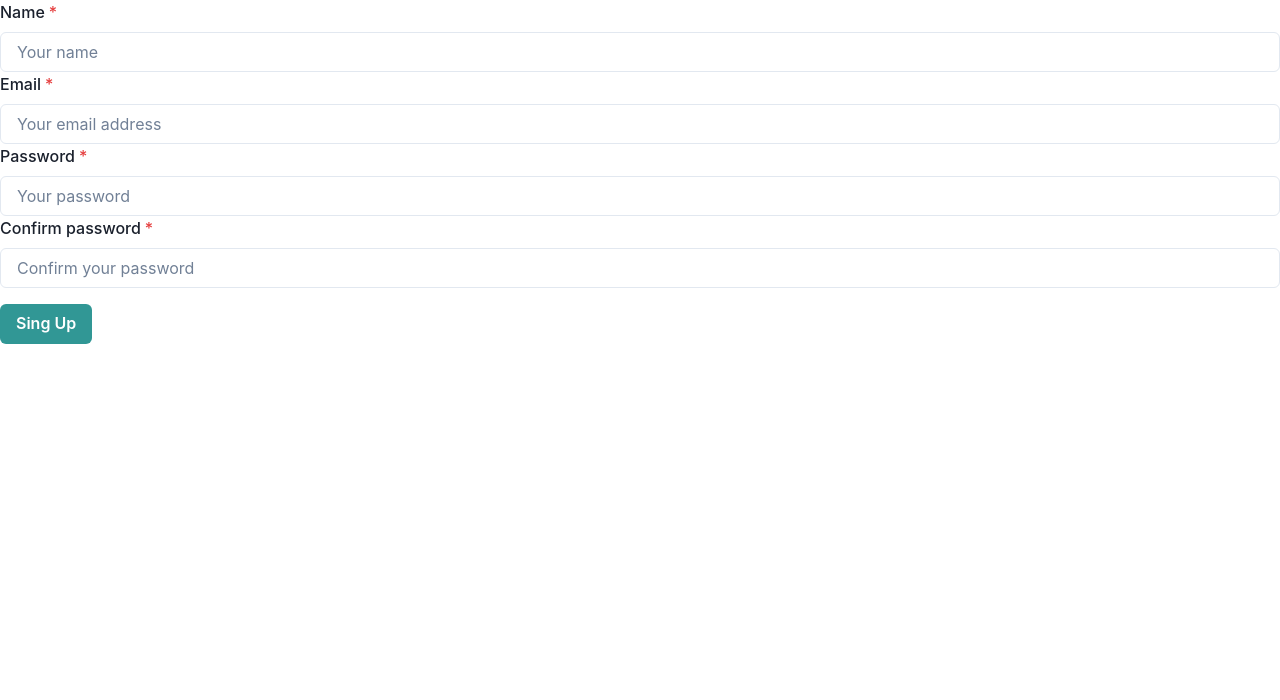
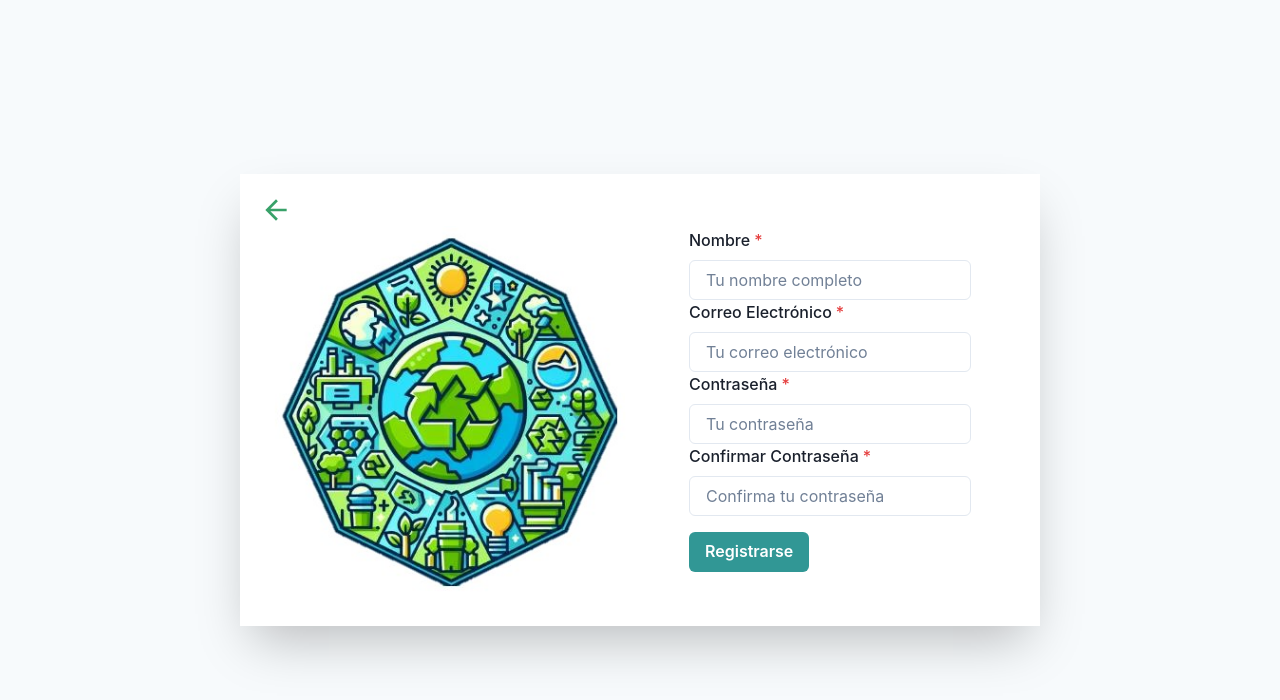
Before and after one commit to ieti-ecode/greenwish-frontend, a React (Vite) app: page /auth/signup in a window 1280 px wide. Shown: the top 700 px of the page. Built offline with nearby package versions, Linux system fonts and the light colour scheme.

Commit message:
Adelanto Pagina Principal

```diff
--- a/src/App.jsx
+++ b/src/App.jsx
@@ -1,6 +1,8 @@
+import { Header } from './components/initial/Header';
+
 const App = () => {
   return (
-    <div>App page</div>
+    <Header />
   )
 }
 
--- a/src/components/auth/SignIn.jsx
+++ b/src/components/auth/SignIn.jsx
@@ -1,7 +1,9 @@
-import { Button } from "@chakra-ui/react";
+import { ArrowBackIcon } from '@chakra-ui/icons';
+import { Box, Button, Flex, Icon, Image } from "@chakra-ui/react";
 import { useForm } from "react-hook-form";
+import { Link } from 'react-router-dom';
+import { request, setAuthToken } from "../../api/AxiosHandler";
 import FormField from "./FormField";
-import { request, setAuthToken } from "../../api/AxiosHandler";
 
 const SignIn = () => {
   const {
@@ -25,12 +27,21 @@ const SignIn = () => {
   }
 
   return (
+    <Flex minHeight="100vh" alignItems="center" justifyContent="center" bg="gray.50">
+      <Flex direction="row" width="100%" maxWidth="800px" p={5} m={5} boxShadow="2xl" bg="white">
+        <Box flex="1">
+          <Link to="/">
+            <Icon as={ArrowBackIcon} w={8} h={8} color='green.500' />
+          </Link>
+          <Image src="/src/assets/logo.jpg" alt="Your alt text" />
+        </Box>
+        <Box flex="1" display="flex" flexDirection="column" alignItems="center" width="90%" justifyContent="center" >
           <form onSubmit={handleSubmit(onSubmit)}>
             <FormField
               id="email"
-        label="Email"
+              label="Correo Electrónico"
               type="email"
-        placeholder="Your email address"
+              placeholder="Tu correo electrónico"
               validation={{
                 required: "This is required",
                 pattern: {
@@ -41,12 +52,13 @@ const SignIn = () => {
               register={register}
               getValues={getValues}
               errors={errors}
+              mb="6"
             />
             <FormField
               id="password"
-        label="Password"
+              label="Contraseña"
               type="password"
-        placeholder="Your password"
+              placeholder="Tu contraseña"
               validation={{
                 required: "This is required",
                 minLength: { value: 4, message: "Minimum length should be 4" },
@@ -54,11 +66,22 @@ const SignIn = () => {
               register={register}
               getValues={getValues}
               errors={errors}
+              mb="6"
             />
+            <Flex justifyContent="center">
               <Button mt={4} colorScheme="teal" isLoading={isSubmitting} type="submit">
-        Sing In
+                Ingresar
               </Button>
+              <Link to="/auth/signup">
+                <Button mt={4} colorScheme="teal" ml={3}>
+                  Crear cuenta
+                </Button>
+              </Link>
+            </Flex>
           </form>
+        </Box>
+      </Flex>
+    </Flex>
   );
 };
 
--- a/src/components/auth/SignUp.jsx
+++ b/src/components/auth/SignUp.jsx
@@ -1,7 +1,9 @@
-import { Button } from "@chakra-ui/react";
+import { Button, Flex, Icon, Box, Image } from "@chakra-ui/react";
+import { Link } from 'react-router-dom';
 import { useForm } from "react-hook-form";
 import FormField from "./FormField";
 import { request } from "../../api/AxiosHandler";
+import { ArrowBackIcon } from '@chakra-ui/icons';
 
 const SignUp = () => {
   const {
@@ -26,12 +28,21 @@ const SignUp = () => {
   }
 
   return (
+    <Flex minHeight="100vh" alignItems="center" justifyContent="center" bg="gray.50">
+      <Flex direction="row" width="100%" maxWidth="800px" p={5} m={5} boxShadow="2xl" bg="white">
+        <Box flex="1">
+          <Link to="/auth/signin">
+            <Icon as={ArrowBackIcon} w={8} h={8} color='green.500' />
+          </Link>
+          <Image src="/src/assets/logo.jpg" alt="Your alt text" />
+        </Box>
+        <Box flex="1" display="flex" flexDirection="column" alignItems="center" width="90%" justifyContent="center" >
           <form onSubmit={handleSubmit(onSubmit)}>
             <FormField
               id="name"
-        label="Name"
+              label="Nombre"
               type="text"
-        placeholder="Your name"
+              placeholder="Tu nombre completo"
               validation={{
                 required: "This is required",
                 minLength: { value: 4, message: "Minimum length should be 4" },
@@ -42,9 +53,9 @@ const SignUp = () => {
             />
             <FormField
               id="email"
-        label="Email"
+              label="Correo Electrónico"
               type="email"
-        placeholder="Your email address"
+              placeholder="Tu correo electrónico"
               validation={{
                 required: "This is required",
                 pattern: {
@@ -58,9 +69,9 @@ const SignUp = () => {
             />
             <FormField
               id="password"
-        label="Password"
+              label="Contraseña"
               type="password"
-        placeholder="Your password"
+              placeholder="Tu contraseña"
               validation={{
                 required: "This is required",
                 minLength: { value: 4, message: "Minimum length should be 4" },
@@ -71,9 +82,9 @@ const SignUp = () => {
             />
             <FormField
               id="cpassword"
-        label="Confirm password"
+              label="Confirmar Contraseña"
               type="password"
-        placeholder="Confirm your password"
+              placeholder="Confirma tu contraseña"
               validation={{
                 required: "This is required",
                 minLength: { value: 4, message: "Minimum length should be 4" },
@@ -85,9 +96,12 @@ const SignUp = () => {
               errors={errors}
             />
             <Button mt={4} colorScheme="teal" isLoading={isSubmitting} type="submit">
-        Sing Up
+              Registrarse
             </Button>
           </form>
+        </Box>
+      </Flex>
+    </Flex>
 
           );
 };
--- /dev/null
+++ b/src/components/initial/Header.jsx
@@ -0,0 +1,16 @@
+import { Box, Image, Heading } from '@chakra-ui/react';
+import { Menu } from './Menu';
+
+export const Header = () => {
+  return (
+    <Box display="flex" alignItems="center" justifyContent="space-between" mb="6" mx={10} mt="4">
+      <Box display="flex" alignItems="center">
+        <Image src="src\assets\logo.jpg" alt="Logo" boxSize="80px" />
+        <Heading lineHeight="2" fontSize="4xl" ml="2" bgGradient="linear(to-l, green.300, green.500)" bgClip="text" >GreenWish</Heading>
+      </Box>
+      <Box mr="4">
+        <Menu />
+      </Box>
+    </Box>
+  )
+}
--- /dev/null
+++ b/src/components/initial/Menu.jsx
@@ -0,0 +1,36 @@
+import { EditIcon, QuestionIcon, ViewIcon, AtSignIcon, AddIcon } from '@chakra-ui/icons';
+import { Box, Icon, List, ListItem, Text, Flex } from '@chakra-ui/react';
+import { Link } from 'react-router-dom';
+
+export const Menu = () => {
+    return (
+        <Box as="nav">
+            <List display="flex" flexDirection="row" gap="55">
+                <ListItem>
+                    <Link to="/" style={{ display: 'flex', alignItems: 'center' }}>
+                        <Icon as={ViewIcon} boxSize={5} mr="2" color='green.500' />
+                        <Text bgGradient="linear(to-l, green.300, green.500)" bgClip="text" fontWeight="bold" fontSize='xl'>Inicio</Text>
+                    </Link>
+                </ListItem>
+                <ListItem>
+                    <Link to="/about" style={{ display: 'flex', alignItems: 'center' }}>
+                        <Icon as={QuestionIcon} boxSize={5} mr="2" color='green.500' />
+                        <Text bgGradient="linear(to-l, green.300, green.500)" bgClip="text" fontWeight="bold" fontSize='xl'>Quiénes Somos</Text>
+                    </Link>
+                </ListItem>
+                <ListItem>
+                    <Link to="/services" style={{ display: 'flex', alignItems: 'center' }}>
+                        <Icon as={AddIcon} boxSize={5} mr="2" color='green.500' />
+                        <Text bgGradient="linear(to-l, green.300, green.500)" bgClip="text" fontWeight="bold" fontSize='xl'>Servicios</Text>
+                    </Link>
+                </ListItem>
+                <ListItem>
+                    <Link to="/auth/signin" style={{ display: 'flex', alignItems: 'center' }}>
+                        <Icon as={AtSignIcon} boxSize={5} mr="2" color='green.500' />
+                        <Text bgGradient="linear(to-l, green.300, green.500)" bgClip="text" fontWeight="bold" fontSize='xl'>Únete</Text>
+                    </Link>
+                </ListItem>
+            </List>
+        </Box>
+    )
+}
```
Also changed, not shown: src/assets/logo.jpg (added). Lines whose indentation alone changed are shown as unchanged.
